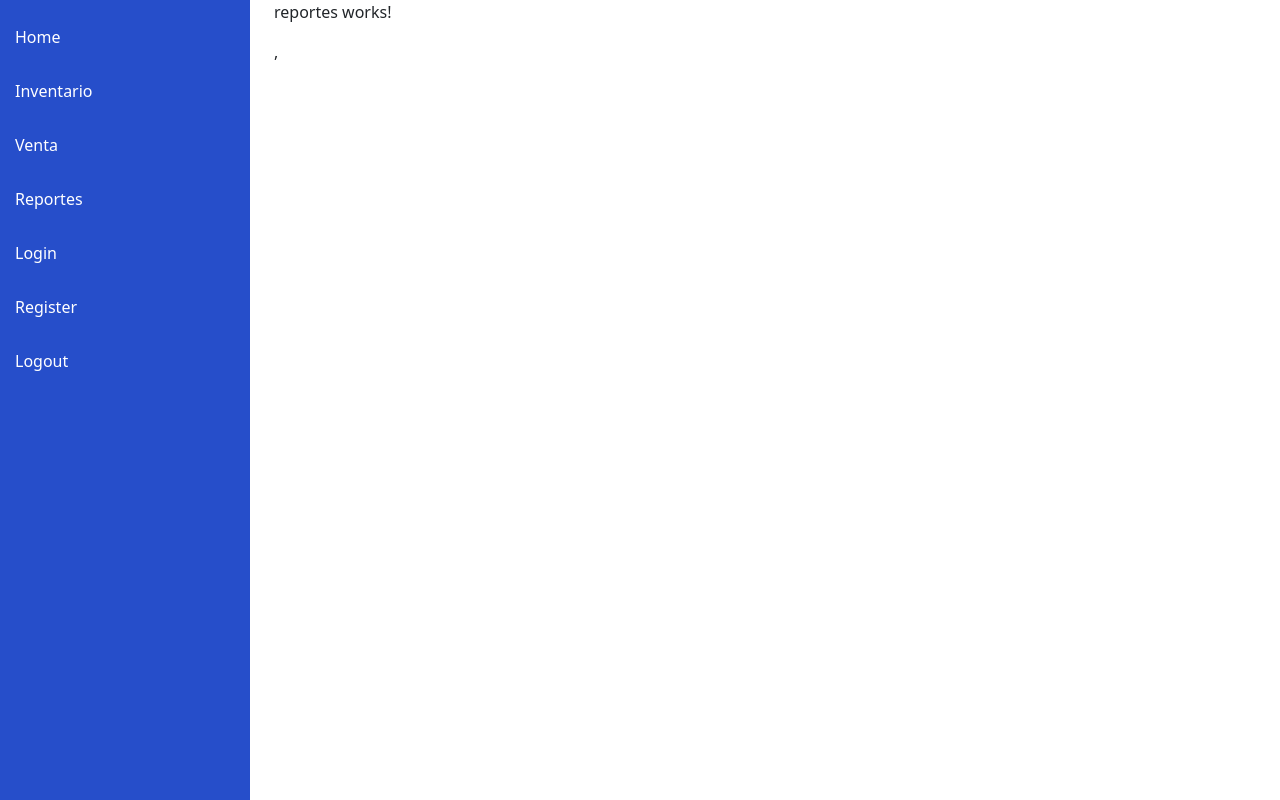
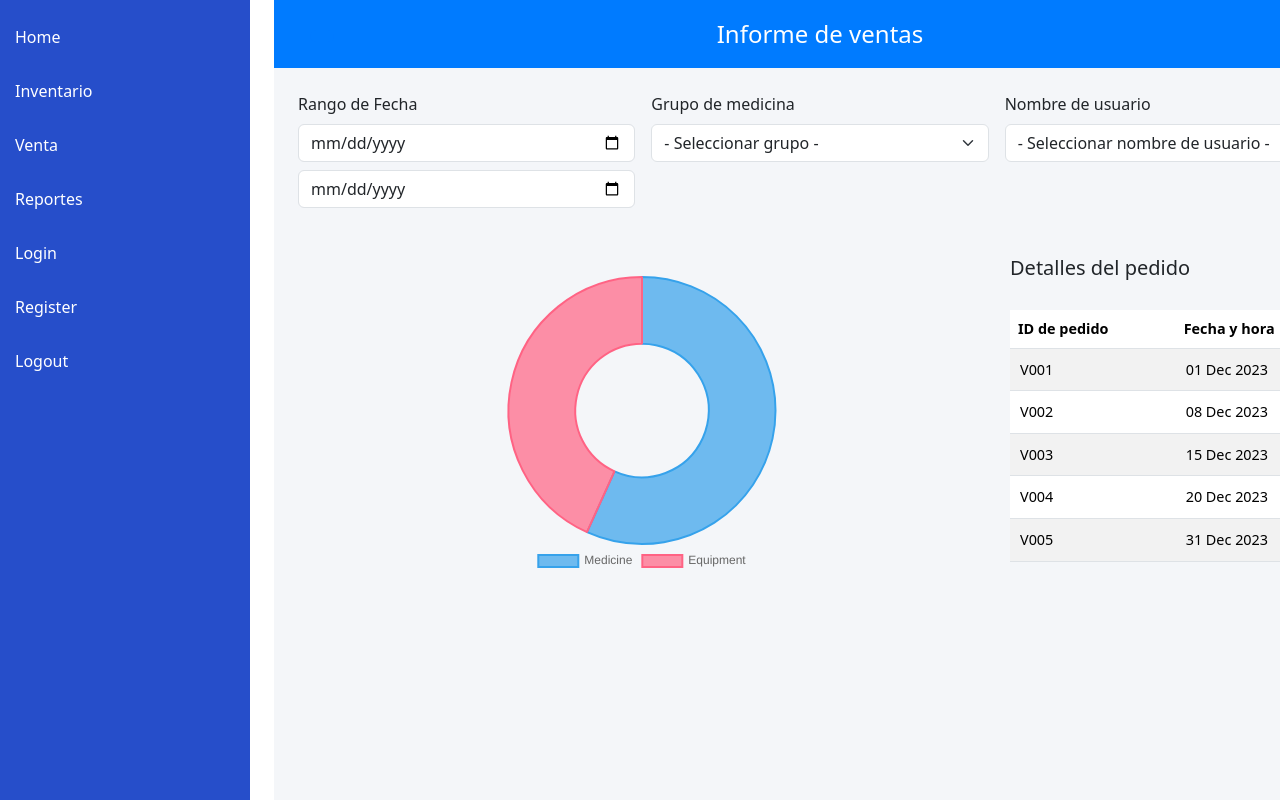
Before and after one commit to Yoda2171/SalvaPOS, an Angular app in the folder salvapos-frontend/: page /dashboard/reportes in a window 1280 px wide. Shown: the top 800 px of the page. Built offline with nearby package versions, Linux system fonts and the light colour scheme.

Commit message:
Reporte de venta

```diff
--- a/salvapos-frontend/package.json
+++ b/salvapos-frontend/package.json
@@ -25,6 +25,7 @@
     "@angular/ssr": "^17.3.10",
     "angular": "^1.8.3",
     "bootstrap": "^5.3.3",
+    "chart.js": "^4.4.4",
     "class-transformer": "^0.5.1",
     "class-validator": "^0.14.1",
     "express": "^4.18.2",
--- a/salvapos-frontend/src/app/app.routes.ts
+++ b/salvapos-frontend/src/app/app.routes.ts
@@ -37,7 +37,7 @@ export const routes: Routes = [
         path: 'reportes',
         title: 'Reportes',
         loadComponent: () =>
-          import('./dashboard/pages/reportes/reportes.component'),
+          import('./dashboard/pages/reportes/pages/reporteVenta/reporteVenta.component'),
       },
       {
         path: '',
--- a/salvapos-frontend/src/app/dashboard/pages/reportes/pages/reporteVenta/reporteVenta.component.css
+++ b/salvapos-frontend/src/app/dashboard/pages/reportes/pages/reporteVenta/reporteVenta.component.css
@@ -1,3 +1,65 @@
-:host {
-  display: block;
+/* Fondo general */
+.container-fluid {
+  background-color: #f4f6f9;
+  min-height: 100vh;
 }
+
+/* Barra superior */
+.bg-primary {
+  background-color: #007bff !important;
+  color: white;
+}
+
+.bi {
+  font-size: 24px;
+}
+
+.fs-4 {
+  font-size: 1.5rem;
+}
+
+/* Filtros */
+.container {
+  margin-top: 20px;
+}
+
+/* Gráfico */
+/* Ajustar el tamaño del gráfico */
+canvas {
+  max-width: 100%;  /* Asegura que no crezca más allá de su contenedor */
+  height: 300px;    /* Cambia la altura según lo que prefieras */
+  margin-top: 20px; /* Añade espacio en la parte superior */
+}
+
+
+/* Tabla de detalles */
+.table {
+  margin-top: 30px;
+  font-size: 0.9rem;
+}
+
+thead th {
+  font-weight: bold;
+}
+
+tbody td {
+  padding: 10px;
+}
+
+/* Botones */
+.btn-primary {
+  background-color: #007bff;
+  border: none;
+}
+
+.btn-primary:hover {
+  background-color: #0056b3;
+}
+
+.btn-outline-secondary {
+  border: 1px solid #d1d1d1;
+}
+
+.btn-outline-secondary:hover {
+  background-color: #f8f9fa;
+}
--- a/salvapos-frontend/src/app/dashboard/pages/reportes/pages/reporteVenta/reporteVenta.component.html
+++ b/salvapos-frontend/src/app/dashboard/pages/reportes/pages/reporteVenta/reporteVenta.component.html
@@ -1 +1,78 @@
-<p>reporteVenta works!</p>,
+<div class="container-fluid vh-100">
+    <!-- Barra superior -->
+    <div class="row bg-primary text-white py-3 px-4 d-flex justify-content-between align-items-center">
+    <div class="col-auto">
+        <button class="btn btn-primary">
+        <i class="bi bi-list" style="font-size: 24px;"></i> <!-- Icono de menú -->
+        </button>
+    </div>
+    <div class="col-auto">
+        <span class="fs-4">
+            Informe de ventas</span> <!-- Título -->
+    </div>
+    <div class="col-auto">
+        <button class="btn btn-primary">
+        <i class="bi bi-box-arrow-right" style="font-size: 24px;"></i> <!-- Icono de logout -->
+        </button>
+    </div>
+    </div>
+
+    <!-- Sección de filtros -->
+    <div class="container mt-4">
+    <div class="row g-3">
+        <div class="col-md-4">
+        <label for="dateRange" class="form-label">Rango de Fecha</label>
+        <input type="date" id="startDate" class="form-control">  <!-- Eliminado ngModel -->
+        <input type="date" id="endDate" class="form-control mt-2"> <!-- Eliminado ngModel -->
+        </div>
+        <div class="col-md-4">
+        <label for="medicineGroup" class="form-label">Grupo de medicina</label>
+        <select id="medicineGroup" class="form-select">
+            <option value="">- Seleccionar grupo -</option>
+            <option value="group1">Grupo 1</option>
+            <option value="group2">Grupo 2</option>
+        </select>
+        </div>
+        <div class="col-md-4">
+        <label for="userName" class="form-label">Nombre de usuario</label>
+        <select id="userName" class="form-select">
+            <option value="">-
+                Seleccionar nombre de usuario -</option>
+            <option value="user1">Usuario 1</option>
+            <option value="user2">Usuario 2</option>
+        </select>
+        </div>
+    </div>
+    </div>
+
+    <!-- Sección de gráfico y tabla -->
+    <div class="container mt-5">
+    <div class="row">
+        <!-- Gráfico de Chart.js -->
+        <div class="col-md-8">
+        <canvas #salesChart></canvas> <!-- Canvas para Chart.js -->
+        </div>
+
+        <!-- Tabla de detalles de ventas -->
+        <div class="col-md-4">
+        <h5>Detalles del pedido</h5>
+        <table class="table table-striped">
+            <thead>
+            <tr>
+                <th scope="col">
+                    ID de pedido</th>
+                <th scope="col">
+                    Fecha y hora</th>
+            </tr>
+            </thead>
+            <tbody>
+              <tr *ngFor="let sale of salesData">
+                <td>{{ sale.id }}</td>
+                <td>{{ sale.date }}</td>
+            </tr>
+            </tbody>
+        </table>
+        </div>
+    </div>
+    </div>
+</div>
--- a/salvapos-frontend/src/app/dashboard/pages/reportes/pages/reporteVenta/reporteVenta.component.ts
+++ b/salvapos-frontend/src/app/dashboard/pages/reportes/pages/reporteVenta/reporteVenta.component.ts
@@ -1,5 +1,6 @@
 import { CommonModule } from '@angular/common';
-import { ChangeDetectionStrategy, Component } from '@angular/core';
+import { ChangeDetectionStrategy, Component, ElementRef, ViewChild } from '@angular/core';
+import { Chart, registerables } from 'chart.js';
 
 @Component({
   selector: 'app-reporte-venta',
@@ -9,4 +10,64 @@ import { ChangeDetectionStrategy, Component } from '@angular/core';
   styleUrl: './reporteVenta.component.css',
   changeDetection: ChangeDetectionStrategy.OnPush,
 })
-export default class ReporteVentaComponent {}
+export default class ReporteVentaComponent {
+  salesData = [
+    { id: 'V001', date: '01 Dec 2023', category: 'Medicine', amount: 150, quantity: 100 },
+    { id: 'V002', date: '08 Dec 2023', category: 'Medicine', amount: 200, quantity: 120 },
+    { id: 'V003', date: '15 Dec 2023', category: 'Equipment', amount: 100, quantity: 60 },
+    { id: 'V004', date: '20 Dec 2023', category: 'Medicine', amount: 175, quantity: 80 },
+    { id: 'V005', date: '31 Dec 2023', category: 'Equipment', amount: 300, quantity: 150 }
+  ];
+
+  @ViewChild('salesChart') salesChart!: ElementRef<HTMLCanvasElement>;
+
+  constructor() {
+    Chart.register(...registerables);  // Registrar Chart.js
+  }
+
+  ngAfterViewInit() {
+    const categories = this.salesData.reduce((acc, sale) => {
+      acc[sale.category] = (acc[sale.category] || 0) + sale.amount;
+      return acc;
+    }, {} as Record<string, number>);
+
+    const categoryLabels = Object.keys(categories);
+    const categoryData = Object.values(categories);
+
+    // Renderizar el gráfico de dona
+    if (this.salesChart && this.salesChart.nativeElement) {
+      new Chart(this.salesChart.nativeElement, {
+        type: 'doughnut',
+        data: {
+          labels: categoryLabels,
+          datasets: [{
+            label: 'Sales Amount by Category',
+            data: categoryData,
+            backgroundColor: [
+              'rgba(54, 162, 235, 0.7)',  // Color categoría 1
+              'rgba(255, 99, 132, 0.7)'   // Color categoría 2
+            ],
+            borderColor: [
+              'rgba(54, 162, 235, 1)',
+              'rgba(255, 99, 132, 1)'
+            ],
+            borderWidth: 2
+          }]
+        },
+        options: {
+          responsive: true,
+          maintainAspectRatio: false,  // Permitir que el gráfico cambie de tamaño según el contenedor
+          aspectRatio: 2,              // Relación de aspecto (puedes ajustarla a lo que desees)
+          plugins: {
+            legend: {
+              display: true,
+              position: 'bottom'  // Leyenda en la parte inferior
+            }
+          }
+        }
+      });
+    } else {
+      console.error('Error: No se encontró el canvas');
+    }
+  }
+}
```
Also changed, not shown: 1 other file (tests, documents, lock files or other folders).
